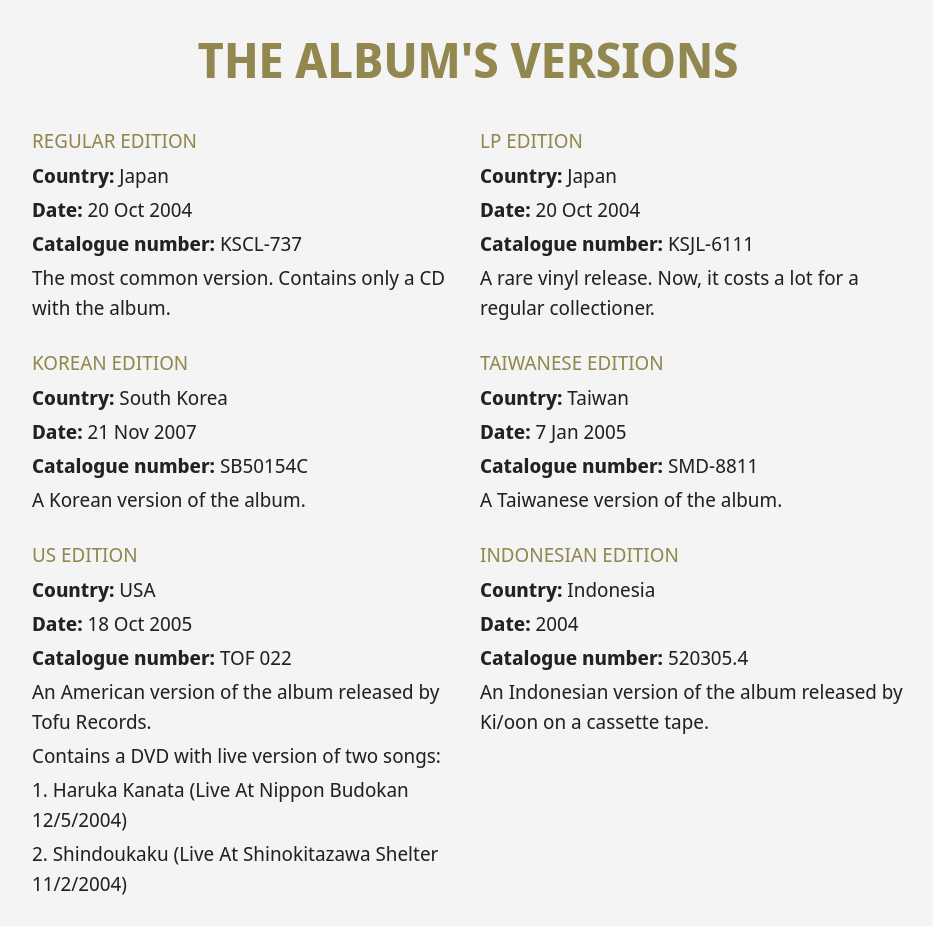
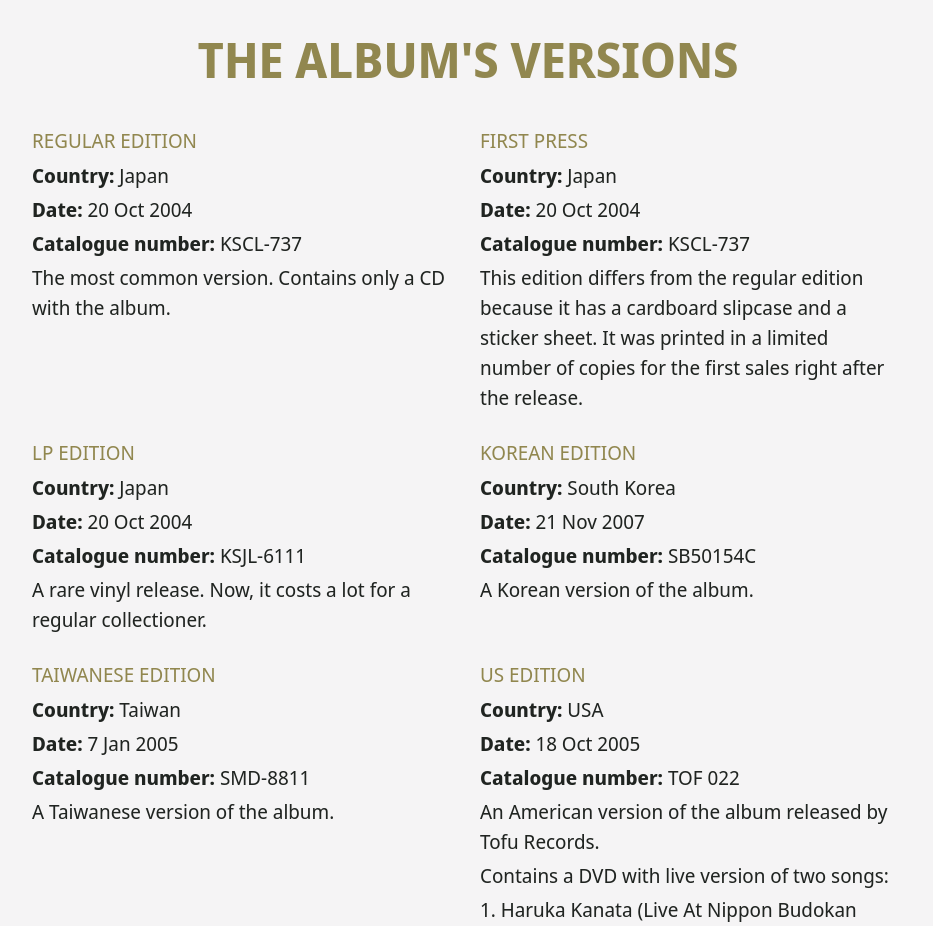
Before and after one commit to TimaGribanov/solfa20.akfgfragments.com, a Next.js app: page / in a window 1280 px wide. Shown: the part 4560-5486 px from the top of the page, without its empty margins (172-1105 px from the left). Built offline with nearby package versions, Linux system fonts and the light colour scheme; no server answers; the database is empty.

Commit message:
first press added

```diff
--- a/src/components/Versions.tsx
+++ b/src/components/Versions.tsx
@@ -28,12 +28,20 @@ const Version = (
 const Body = () => {
   const versionData = [
     {
-      id: 1,
+      id: 0,
       name: 'Regular edition',
       country: 'Japan',
       date: '20 Oct 2004',
       code: 'KSCL-737',
       description: 'The most common version. Contains only a CD with the album.'
+    },
+    {
+      id: 1,
+      name: 'First press',
+      country: 'Japan',
+      date: '20 Oct 2004',
+      code: 'KSCL-737',
+      description: 'This edition differs from the regular edition because it has a cardboard slipcase and a sticker sheet. It was printed in a limited number of copies for the first sales right after the release.'
     },
     {
       id: 2,
```
